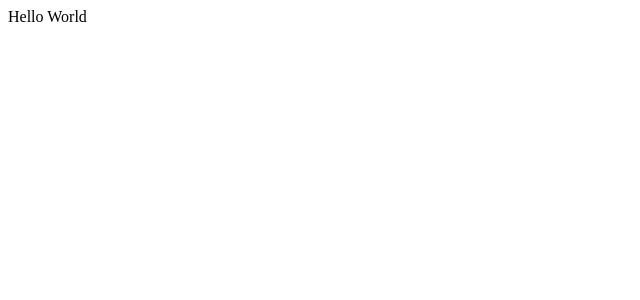
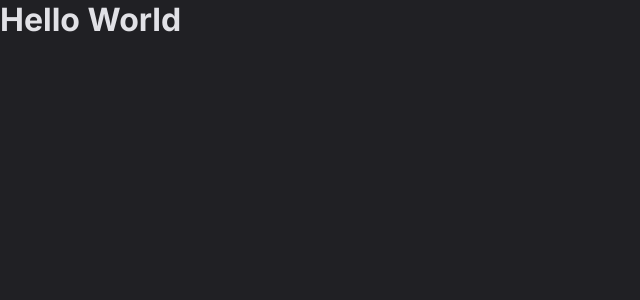
Before and after one commit to sammarxz/moneto-front, a React (Vite) app: page / in a window 1280 px wide. Shown: the top 300 px of the page, without its empty margins (0-640 px from the left). Built offline with nearby package versions, Linux system fonts and the light colour scheme.

Commit message:
(feature) add and configre styled-components with a theme

```diff
--- a/index.html
+++ b/index.html
@@ -2,9 +2,16 @@
 <html lang="en">
   <head>
     <meta charset="UTF-8" />
+    <meta name="viewport" content="width=device-width, initial-scale=1.0" />
+
+    <link rel="preconnect" href="https://fonts.googleapis.com" />
+    <link rel="preconnect" href="https://fonts.gstatic.com" crossorigin />
+
     <link rel="icon" type="image/svg+xml" href="/vite.svg" />
-    <meta name="viewport" content="width=device-width, initial-scale=1.0" />
+
     <title>Moneto</title>
+
+    <link href="https://fonts.googleapis.com/css2?family=Epilogue:wght@400;500;600&family=Inter:wght@400;500;600;700&display=swap" rel="stylesheet" />
   </head>
   <body>
     <div id="root"></div>
--- a/package.json
+++ b/package.json
@@ -11,7 +11,8 @@
   },
   "dependencies": {
     "react": "^18.2.0",
-    "react-dom": "^18.2.0"
+    "react-dom": "^18.2.0",
+    "styled-components": "^6.0.4"
   },
   "devDependencies": {
     "@types/react": "^18.2.14",
--- a/src/App.tsx
+++ b/src/App.tsx
@@ -1,6 +1,15 @@
+import { ThemeProvider } from "styled-components"
+
+import { defaultTheme } from "./styles/themes/default"
+import { GlobalStyle } from "./styles/globals"
+
+
 function App() {
   return (
-    <div>Hello World</div>
+    <ThemeProvider theme={defaultTheme}>
+      <GlobalStyle />
+      <h1>Hello World</h1>
+    </ThemeProvider>
   )
 }
 
--- /dev/null
+++ b/src/styles/globals.ts
@@ -0,0 +1,25 @@
+import { createGlobalStyle } from "styled-components";
+
+export const GlobalStyle = createGlobalStyle`
+  * {
+    margin: 0;
+    padding: 0;
+    box-sizing: border-box;
+ }
+
+  :focus {
+    outline: 0;
+    box-shadown: 0 0 0 2px ${props => props.theme['green-500']}
+  }
+
+
+  body {
+    background-color: ${props => props.theme['gray-800']};
+    color: ${props => props.theme['gray-100']};
+    -webkit-font-smoothing: antialiased;
+  }
+
+  body, input, textarea, button {
+    font: 400 1rem 'Inter', sans-serif;
+  }
+`
--- /dev/null
+++ b/src/styles/themes/default.ts
@@ -0,0 +1,20 @@
+export const defaultTheme = {
+  white: '#fff',
+
+  'gray-100': '#E1E1E6',
+  'gray-300': '#C4C4CC',
+  'gray-400': '#8D8D99',
+  'gray-500': '#7C7C8A',
+  'gray-600': '#323238',
+  'gray-700': '#29292E',
+  'gray-800': '#202024',
+  'gray-900': '#121214',
+
+  'green-300': '#00B37E',
+  'green-500': '#00875F',
+  'green-700': '#015F43',
+
+  'red-300': '#F75A68',
+  'red-500': '#AB222E',
+  'red-700': '#7A1921',
+} as const
```
Also changed, not shown: src/@types/styled.d.ts (added, +9 -0 lines), 1 other file (tests, documents, lock files or other folders).
